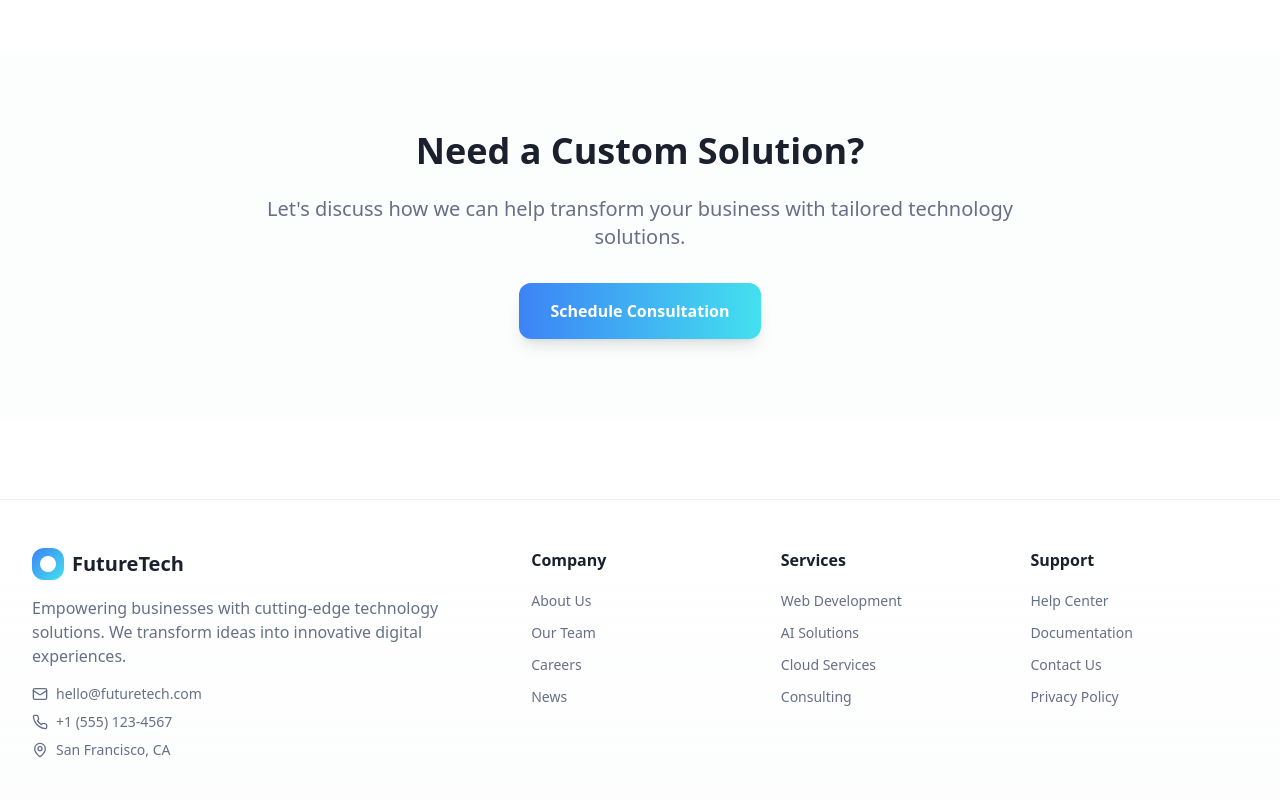
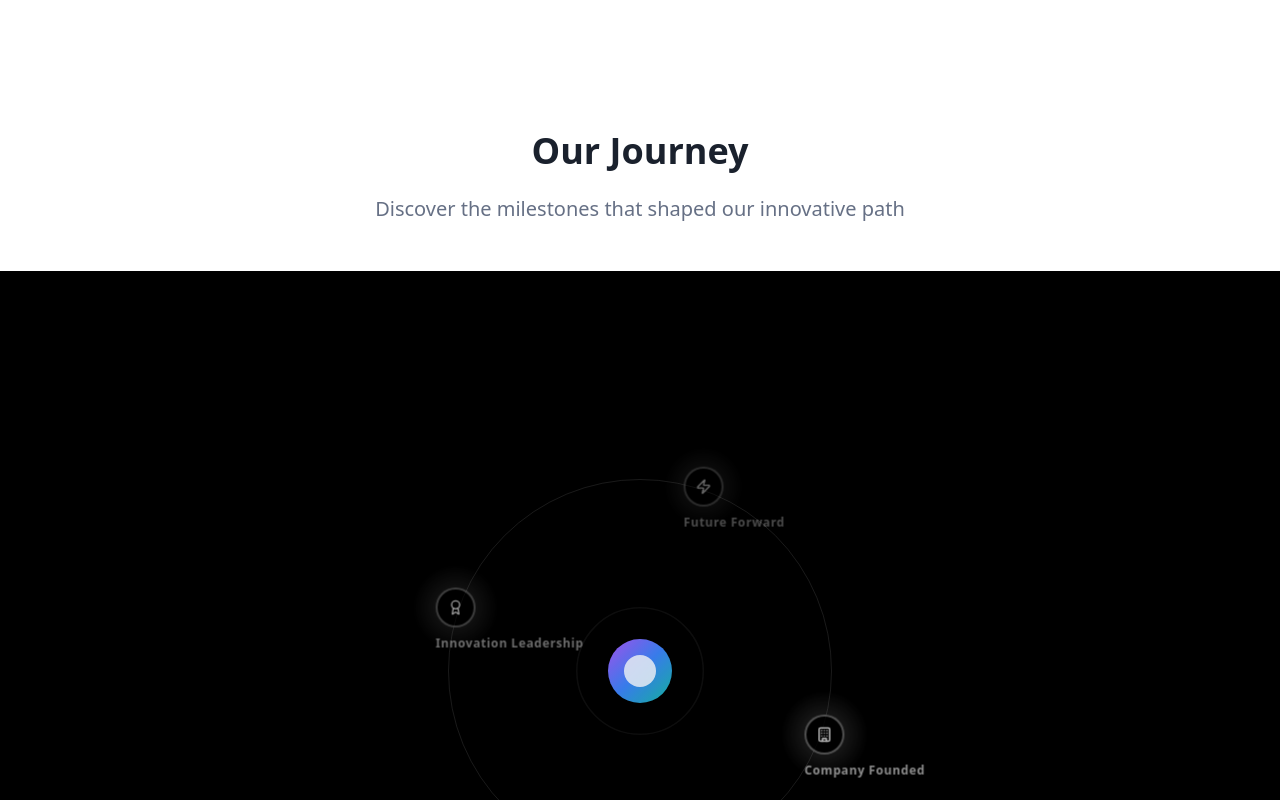
Before and after one commit to viske13141/future-pulse-web, a React (Vite) app: page /services in a window 1280 px wide. Shown: the part 1380-2180 px from the top of the page. Built offline with nearby package versions, Linux system fonts and the light colour scheme.

Commit message:
Update timeline layout
Adjusted the layout of the timeline component to position elements on the left and right sides.

```diff
--- a/src/pages/Services.tsx
+++ b/src/pages/Services.tsx
@@ -1,5 +1,6 @@
 import { motion } from 'framer-motion';
-import { Brain, Cloud, Code, Shield, Smartphone, BarChart3 } from 'lucide-react';
+import { Brain, Cloud, Code, Shield, Smartphone, BarChart3, Building, Globe, Award, Zap } from 'lucide-react';
+import RadialOrbitalTimeline from '@/components/ui/radial-orbital-timeline';
 
 const services = [
   {
@@ -38,6 +39,53 @@ const services = [
     description: "Transform raw data into actionable insights with advanced analytics and business intelligence solutions.",
     features: ["Data Warehousing", "Business Intelligence", "Real-time Analytics", "Data Visualization"]
   }
+];
+
+const timelineData = [
+  {
+    id: 1,
+    title: "Company Founded",
+    date: "2018",
+    content: "Started with a vision to revolutionize technology solutions for businesses worldwide. First AI project completed.",
+    category: "Foundation",
+    icon: Building,
+    relatedIds: [2],
+    status: "completed" as const,
+    energy: 100,
+  },
+  {
+    id: 2,
+    title: "Global Expansion",
+    date: "2020",
+    content: "Extended our services internationally, establishing partnerships in 15+ countries. 100+ successful projects completed.",
+    category: "Growth",
+    icon: Globe,
+    relatedIds: [1, 3],
+    status: "completed" as const,
+    energy: 90,
+  },
+  {
+    id: 3,
+    title: "Innovation Leadership",
+    date: "2022",
+    content: "Launched cutting-edge blockchain and AI solutions, setting industry standards. Industry recognition awards received.",
+    category: "Innovation",
+    icon: Award,
+    relatedIds: [2, 4],
+    status: "completed" as const,
+    energy: 95,
+  },
+  {
+    id: 4,
+    title: "Future Forward",
+    date: "2024",
+    content: "Leading the next wave of digital transformation with quantum computing and advanced AI. 500+ happy clients achieved.",
+    category: "Future",
+    icon: Zap,
+    relatedIds: [3],
+    status: "in-progress" as const,
+    energy: 85,
+  },
 ];
 
 const TypingEffect = ({ text }: { text: string }) => {
@@ -142,6 +190,29 @@ const Services = () => {
         </div>
       </section>
 
+      {/* Company Journey Timeline */}
+      <section className="py-20">
+        <div className="max-w-7xl mx-auto px-4 sm:px-6 lg:px-8 text-center mb-12">
+          <motion.h2
+            initial={{ opacity: 0, y: 30 }}
+            whileInView={{ opacity: 1, y: 0 }}
+            transition={{ duration: 0.8 }}
+            className="text-3xl sm:text-4xl font-bold text-foreground mb-6"
+          >
+            Our Journey
+          </motion.h2>
+          <motion.p
+            initial={{ opacity: 0, y: 30 }}
+            whileInView={{ opacity: 1, y: 0 }}
+            transition={{ duration: 0.8, delay: 0.2 }}
+            className="text-xl text-muted-foreground"
+          >
+            Discover the milestones that shaped our innovative path
+          </motion.p>
+        </div>
+        <RadialOrbitalTimeline timelineData={timelineData} />
+      </section>
+
       {/* CTA Section */}
       <section className="py-20 bg-muted/30">
         <div className="max-w-4xl mx-auto px-4 sm:px-6 lg:px-8 text-center">
```
